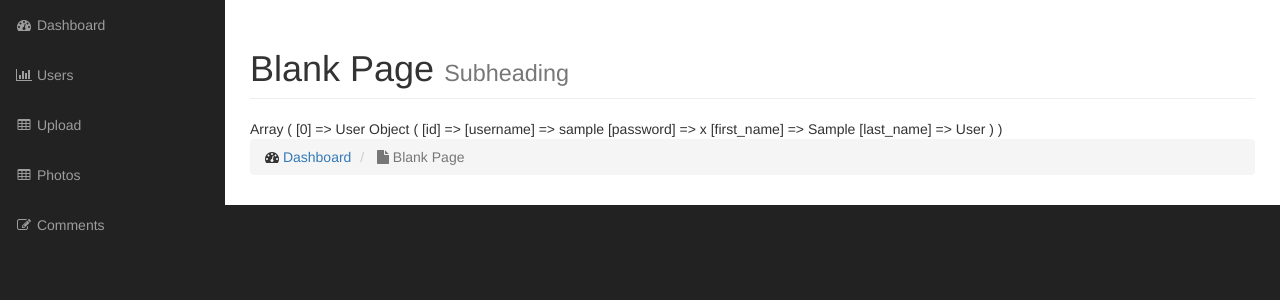
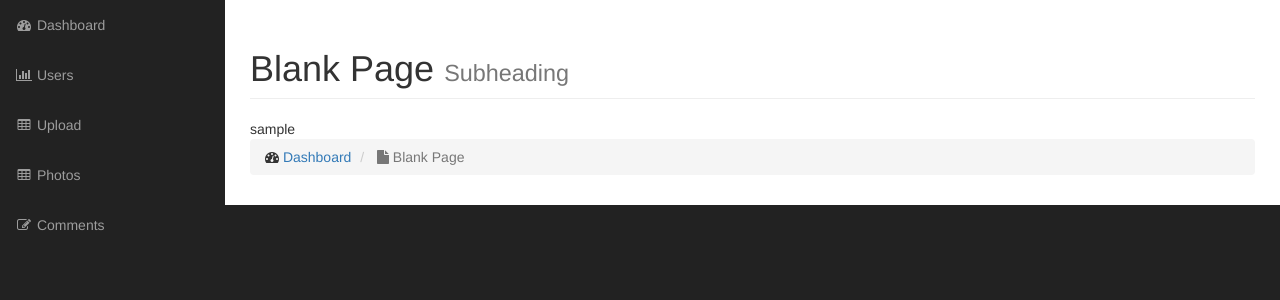
Before and after one commit to CFahy123/2019, a PHP site: page /admin in a window 1280 px wide. Shown: the part 51-351 px from the top of the page. Run offline with PHP 8.4, Linux system fonts and the light colour scheme; the visitor is signed in with stand-in values (Sample User, id 1); tables that the repository leaves empty or names only in its code hold one stand-in row (values such as "Sample post"); grey boxes labelled with a size stand in for pictures from a placeholder-image service; a stand-in replaces the project's code that opens the database connection; some libraries are stand-ins or nearby versions.

Commit message:
created parent class for Users to inherit from

```diff
--- a/admin/includes/admin_content.php
+++ b/admin/includes/admin_content.php
@@ -10,23 +10,11 @@
 
 
                         <?php
-
-                        // $user = new User();
-                        // $user->username = 'Ozzie';
-                        // $user->password = "Ironman";
-                        // $user->first_name = 'Ozzie';
-                        // $user->last_name = 'Ozborne';
-                        // $user->save();
-
-                        // $user = new User();
-                        // $user->username = 'nchomksy';
-                        // $user->password = "pizza";
-                        // $user->first_name = 'noam';
-                        // $user->last_name = 'chomsky';
-                        // $user->save();
-
-                         $users = User::find_all();
-                         print_r($users);
+                        $users = User::find_all();
+                        //print_r($users);
+                        foreach ($users as $user) {
+                            echo $user->username . "<br>";
+                        }
 
 
                         ?>
--- a/admin/includes/init.php
+++ b/admin/includes/init.php
@@ -2,8 +2,10 @@
 
 require_once("functions.php");
 require_once("new_config.php");
-require_once("Database.php");
+require_once("database.php");
+require_once("db_object.php");
 require_once("user.php");
 require_once("session.php");
 
+
 ?>
--- a/admin/includes/user.php
+++ b/admin/includes/user.php
@@ -1,6 +1,6 @@
 <?php
 
-class User {
+class User extends Db_object {
 
     protected static $db_table = "users";
     protected static $db_table_fields = ['username','password','user_name','first_name','last_name'];
@@ -9,49 +9,6 @@ class User {
     public $password;
     public $first_name;
     public $last_name;
-
-    public static function instantiation($the_record) {
-
-        $the_object = new self;
-
-        foreach ($the_record as $the_attribute => $value) {
-
-            if($the_object->has_the_attribute($the_attribute)){
-                $the_object->$the_attribute = $value;
-            }
-
-        }
-        return $the_object;
-    }
-
-    private function has_the_attribute($the_attribute) {
-        $object_properties =  get_object_vars($this);
-        return array_key_exists($the_attribute,$object_properties);
-    }
-
-
-    public static function find_all() {
-        return self::find_this_query("SELECT * FROM " . self::$db_table  . " ");
-    }
-
-    public static function find_by_id($user_id) {
-        $the_result_array =  self::find_this_query("SELECT * FROM " . self::$db_table  . " WHERE id = $user_id LIMIT 1");
-        return !empty($the_result_array) ? array_shift($the_result_array) : false;
-    }
-
-    public static function find_this_query($sql) {
-		global $database;
-		$result_set = $database->query($sql);
-		$the_object_array = array();
-		while($row = mysqli_fetch_array($result_set)) {
-
-		$the_object_array[] = self::instantiation($row);
-
-		}
-
-		return $the_object_array;
-
-		}
 
 
     public static function verify_user($username, $password ) {
```
Also changed, not shown: admin/includes/db_object.php (added, +56 -0 lines).
